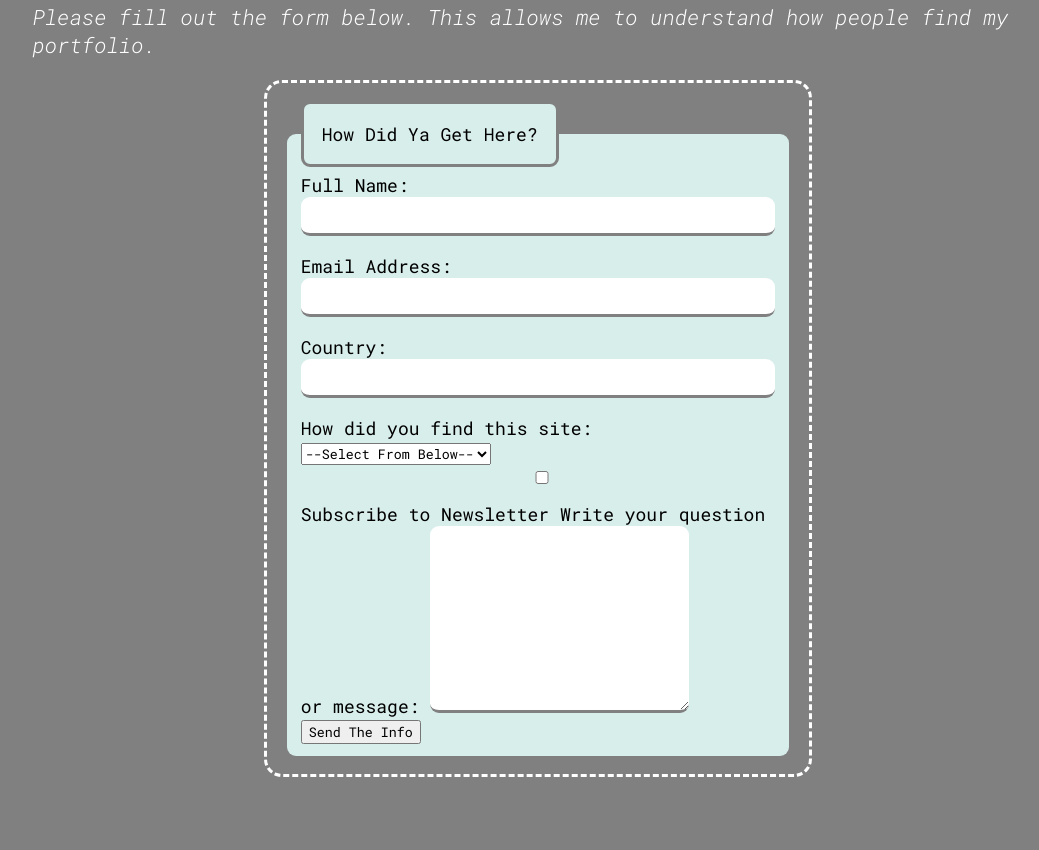
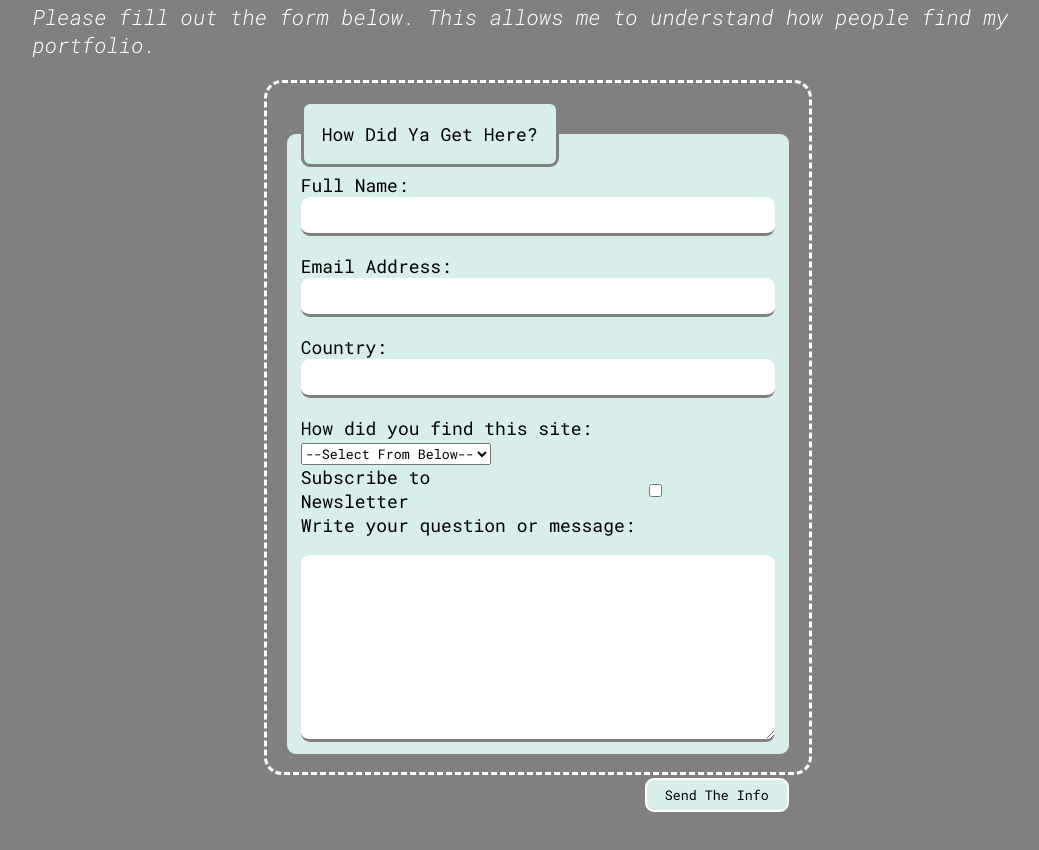
Before and after one commit to evannor/form-portfolio-find, a plain HTML site: page index.html in a window 1280 px wide. Shown: the part 196-1046 px from the top of the page, without its empty margins (102-1141 px from the left). Drawn offline with Linux system fonts and the light colour scheme.

Commit message:
Form flow

```diff
--- a/index.css
+++ b/index.css
@@ -20,6 +20,7 @@ fieldset {
   background-color: #d8eeeb;
   border: none;
   border-radius: 9px;
+  position: relative;
 }
 legend {
   padding: 18px;
@@ -34,11 +35,21 @@ input {
   border-bottom: 3px solid grey;
   border-radius: 9px;
   font-family: "Roboto Mono", monospace;
+  outline: none;
 }
 textarea {
   border: none;
   border-bottom: 3px solid grey;
   border-radius: 9px;
+}
+button {
+  background-color: #d8eeeb;
+  position: absolute;
+  bottom: -10%;
+  right: 0;
+  padding: 6px 18px;
+  border-radius: 9px;
+  border: white 2px solid;
 }
 input,
 label {
@@ -55,3 +66,23 @@ button {
 .container {
   margin: 10% 10%;
 }
+.check-box {
+  display: flex;
+  flex-direction: row;
+  justify-content: space-between;
+  align-items: center;
+}
+.check-box input,
+.check-box label {
+  margin-bottom: 0;
+}
+.check-box label {
+  width: 100%;
+}
+
+.txt-msg {
+  display: flex;
+  flex-direction: column;
+  justify-content: left;
+  align-items: left;
+}
--- a/index.html
+++ b/index.html
@@ -30,10 +30,14 @@
           <option value="searchEngine">Search Engine</option>
           <option value="wordOfMouth">Word of Mouth</option>
         </select>
-        <input type="checkbox" name="newsletter" id="subscribeNews">
-        <label for="subscribeNews">Subscribe to Newsletter</label>
-        <label for="message">Write your question or message: </label>
-        <textarea name="message" id="message" cols="30" rows="10"></textarea>
+        <div class="check-box">
+          <label for="subscribeNews">Subscribe to Newsletter</label>
+          <input type="checkbox" name="newsletter" id="subscribeNews">
+        </div>
+        <div class="txt-msg">
+          <label for="message">Write your question or message: </label>
+          <textarea name="message" id="message" cols="30" rows="10"></textarea>
+        </div>
         <button type="submit">Send The Info</button>
       </fieldset>
     </form>
```
